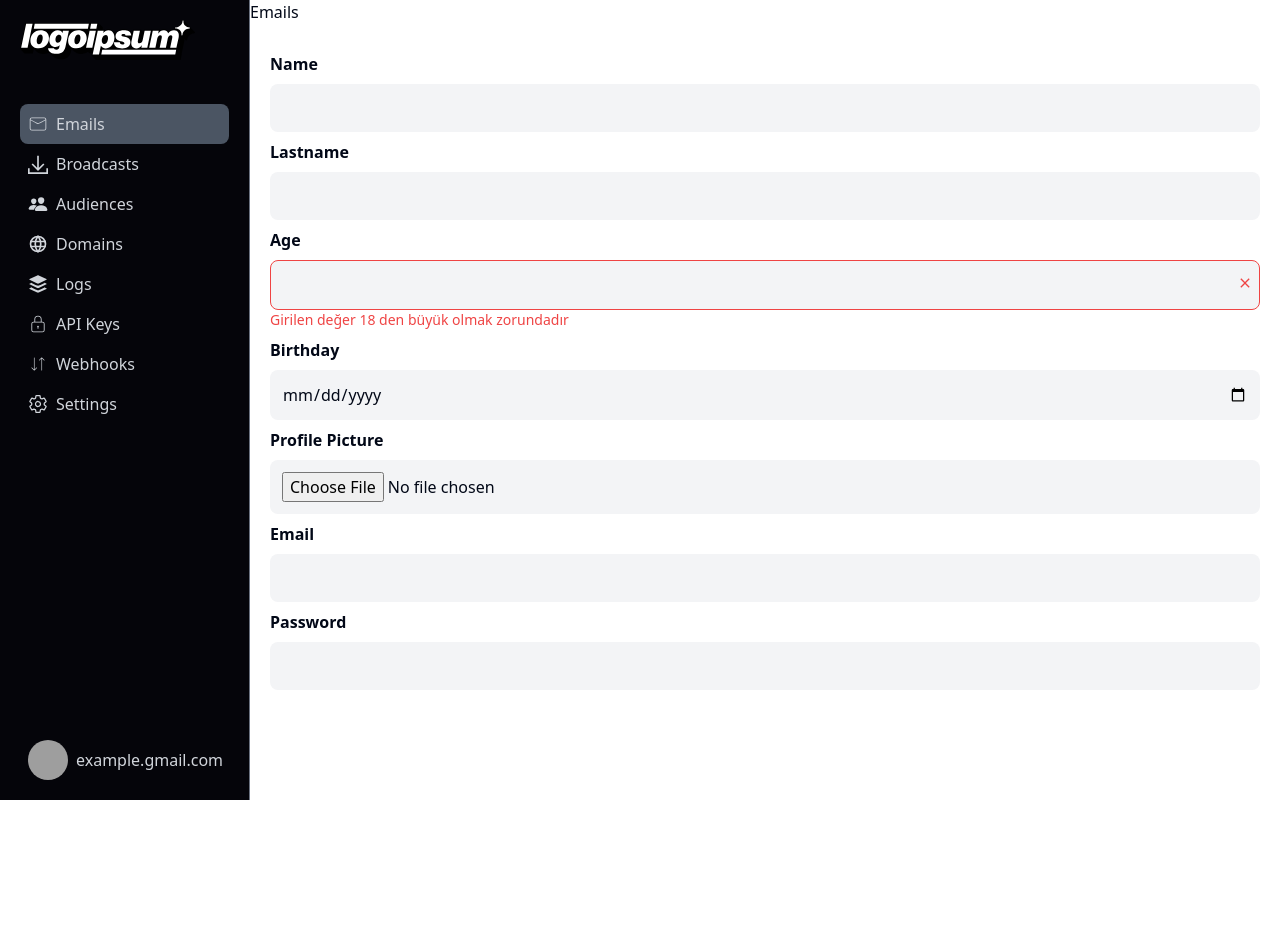
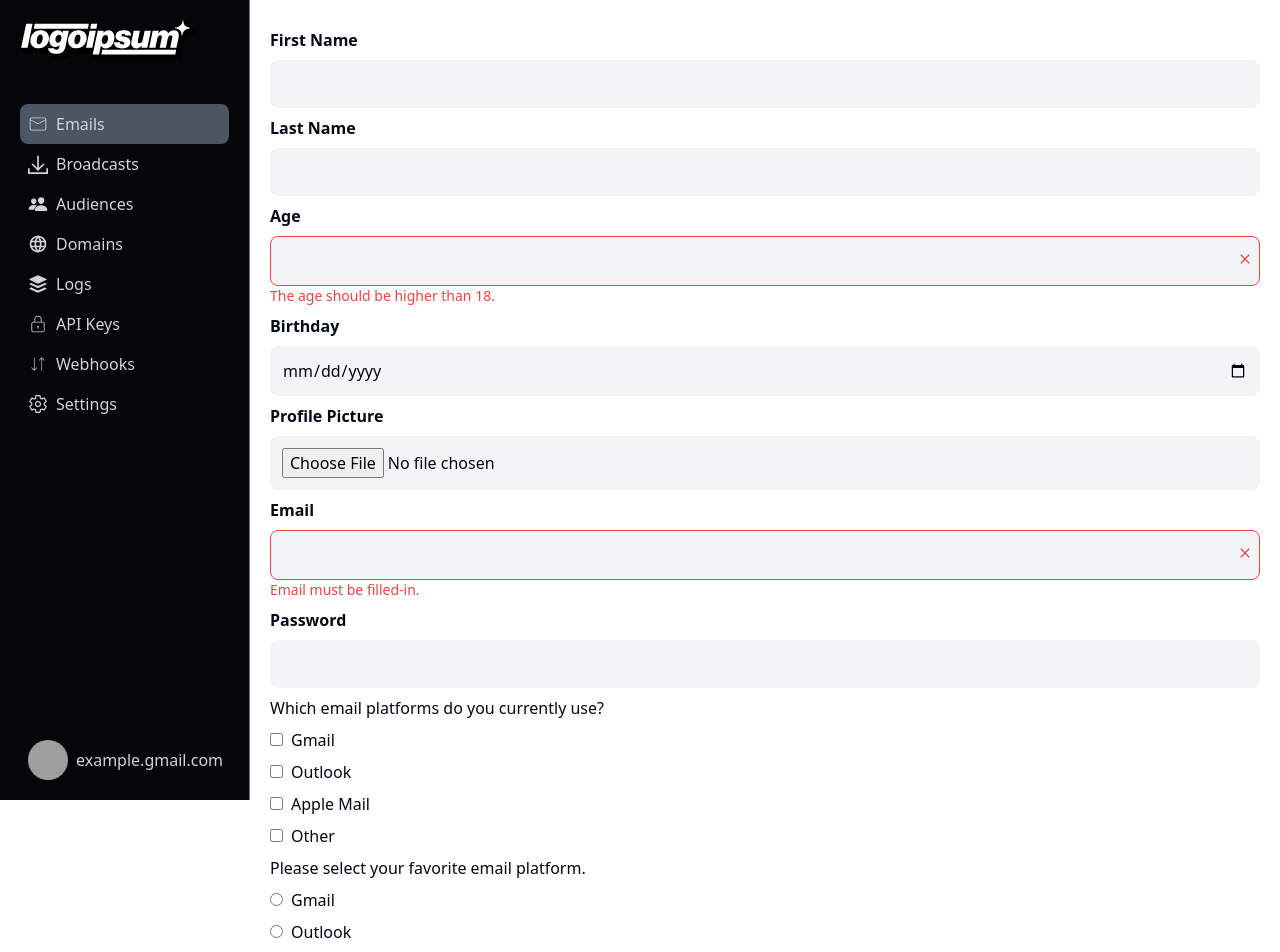
Before and after one commit to Sayzera/resend-clone-project, a Next.js app: page /emails in a window 1280 px wide. Shown: the top 952 px of the page. Before the commit the page ends 800 px from the top, so only its background shows below. Built offline with nearby package versions, Linux system fonts and the light colour scheme; grey boxes are pictures that could not be loaded.

Commit message:
Homework 3

```diff
--- /dev/null
+++ b/src/app/(dashboard)/apikeys/page.tsx
@@ -0,0 +1,11 @@
+import React from 'react'
+
+type Props = {}
+
+function Apikeys({}: Props) {
+  return (
+    <div>Apikeys</div>
+  )
+}
+
+export default Apikeys
--- /dev/null
+++ b/src/app/(dashboard)/audiences/page.tsx
@@ -0,0 +1,11 @@
+import React from 'react'
+
+type Props = {}
+
+function Audiences({}: Props) {
+  return (
+    <div>Audiences</div>
+  )
+}
+
+export default Audiences
--- a/src/app/(dashboard)/auidences/page.tsx
+++ /dev/null
@@ -1,9 +0,0 @@
-import React from 'react'
-
-type Props = {}
-
-export default function Page({}: Props) {
-  return (
-    <div>Auidences</div>
-  )
-}
--- a/src/app/(dashboard)/broadcasts/page.tsx
+++ b/src/app/(dashboard)/broadcasts/page.tsx
@@ -2,8 +2,10 @@ import React from 'react'
 
 type Props = {}
 
-export default function Page({}: Props) {
+function Broadcasts({}: Props) {
   return (
     <div>Broadcasts</div>
   )
 }
+
+export default Broadcasts
--- /dev/null
+++ b/src/app/(dashboard)/domains/page.tsx
@@ -0,0 +1,11 @@
+import React from 'react'
+
+type Props = {}
+
+function Domains({}: Props) {
+  return (
+    <div>Domains</div>
+  )
+}
+
+export default Domains
--- a/src/app/(dashboard)/emails/page.tsx
+++ b/src/app/(dashboard)/emails/page.tsx
@@ -22,9 +22,6 @@ export default function Page({ }: Props) {
 
   return (
     <Loader isLoading={isLoading}>
-      Emails
-
-
       <CustomInput />
     </Loader>
   )
--- /dev/null
+++ b/src/app/(dashboard)/logs/page.tsx
@@ -0,0 +1,11 @@
+import React from 'react'
+
+type Props = {}
+
+function Logs({}: Props) {
+  return (
+    <div>Logs</div>
+  )
+}
+
+export default Logs
--- a/src/app/(dashboard)/settings/page.tsx
+++ b/src/app/(dashboard)/settings/page.tsx
@@ -2,6 +2,6 @@
 
 export default function SettingsPage() {
   return (
-    <div>Settings Page!</div>
+    <div>Settings</div>
   );
 }
--- /dev/null
+++ b/src/app/(dashboard)/webhooks/page.tsx
@@ -0,0 +1,11 @@
+import React from 'react'
+
+type Props = {}
+
+function Webhooks({}: Props) {
+  return (
+    <div>Webhooks</div>
+  )
+}
+
+export default Webhooks
--- a/src/components/form/elements/input/index.tsx
+++ b/src/components/form/elements/input/index.tsx
@@ -1,48 +1,74 @@
-import React from 'react'
+import React from 'react';
 import { IoMdClose } from "react-icons/io";
 
 type Props = {
-    label: string
-    type?: 'text' | 'email' | 'password' | 'number' | 'date' | 'file'
+    label?: string
+    type?: 'text' | 'email' | 'password' | 'number' | 'date' | 'file' | 'radio' | 'checkbox' | 'textarea'
+    id?: string
+    name?: string
+    value?: string
+    rows?: number
+    cols?: number
     error?: string
-
 }
 
 function Input({
     label,
     type = 'text',
+    id,
+    name,
+    value,
+    rows,
+    cols,
     error
 }: Props) {
     return (
         <div className='my-2'>
+            {type === 'radio' || type === 'checkbox' ? (
+                <>
+                    <input
+                        className={`mr-2 ${error ? 'border border-red-500' : ''}`}
+                        type={type}
+                        id={id}
+                        name={name}
+                        value={value}
+                    />
+                    <label htmlFor={id}>{label}</label>
+                </>
+            ) : type === 'textarea' ? (
+                <>
                     <span className='font-bold'>{label}</span>
-            {/* border-transparent focus:border-transparent focus:ring-0 */}
+                    <textarea
+                        className={`p-3 bg-gray-100 rounded-lg w-full mt-2 focus:outline-none
+                            ${error ? 'border border-red-500' : ''}`}
+                        id={id}
+                        name={name}
+                        value={value}
+                        rows={rows}
+                        cols={cols}
+                    />
+                </>
+            ) : (
+                <>
+                    <span className='font-bold'>{label}</span>
                     <input
                         className={`p-3 bg-gray-100 rounded-lg w-full mt-2 focus:outline-none
-                    ${error ? 'border border-red-500' : null}`}
+                            ${error ? 'border border-red-500' : ''}`}
                         type={type}
+                        id={id}
+                        name={name}
+                        value={value}
                     />
-
-            {/* {
-                error ? (
-                    <div>
-                    <p>{error}</p>
-                </div>
-                ) : null
-            } */}
-
-            {
-                error && (
+                </>
+            )}
+            {error && (
                 <div className='relative'>
                     <p className='text-sm text-red-500'>{error}</p>
                     <IoMdClose className='absolute top-[-35px] right-[7px] text-red-500' />
                 </div>
-                )
-            }
-
-
+            )}
         </div>
     )
 }
 
-export default Input
+export default Input;
--- a/src/components/pages/examples/custom-input/index.tsx
+++ b/src/components/pages/examples/custom-input/index.tsx
@@ -6,14 +6,24 @@ type Props = {}
 export default function CustomInput({ }: Props) {
     return (
         <div className='p-5'>
-            <Input label='Name' />
-            <Input label='Lastname' />
-            <Input label='Age' type='number' error={`Girilen değer 18 den büyük olmak zorundadır`} />
+            <Input label='First Name' />
+            <Input label='Last Name' />
+            <Input label='Age' type='number' error={`The age should be higher than 18.`} />
             <Input label='Birthday' type='date' />
             <Input label='Profile Picture' type='file' />
-            <Input label='Email' type='email' />
+            <Input label='Email' type='email' error='Email must be filled-in.'/>
             <Input label='Password' type='password' />
-
+            <p>Which email platforms do you currently use?</p>
+            <Input label='Gmail' type='checkbox' id='checkbox1' name='experienceCheck' value='gmail' />
+            <Input label='Outlook' type='checkbox' id='checkbox2' name='experienceCheck' value='outlook' />
+            <Input label='Apple Mail' type='checkbox' id='checkbox2' name='experienceCheck' value='apple' />
+            <Input label='Other' type='checkbox' id='checkbox1' name='experienceCheck' value='other' />
+            <p>Please select your favorite email platform.</p>
+            <Input label='Gmail' type='radio' id='radio1' name='emailPreference' value='gmail_preferred' />
+            <Input label='Outlook' type='radio' id='radio2' name='emailPreference' value='outlook_preferred' />
+            <Input label='Yahoo Mail' type='radio' id='radio3' name='emailPreference' value='yahoo_preferred' />
+            <p>Please ask your questions from the text field below.</p>
+            <textarea></textarea>
         </div>
     )
 }
```
Also changed, not shown: src/components/menu/index.tsx (+6 -6 lines). Lines whose indentation alone changed are shown as unchanged.
